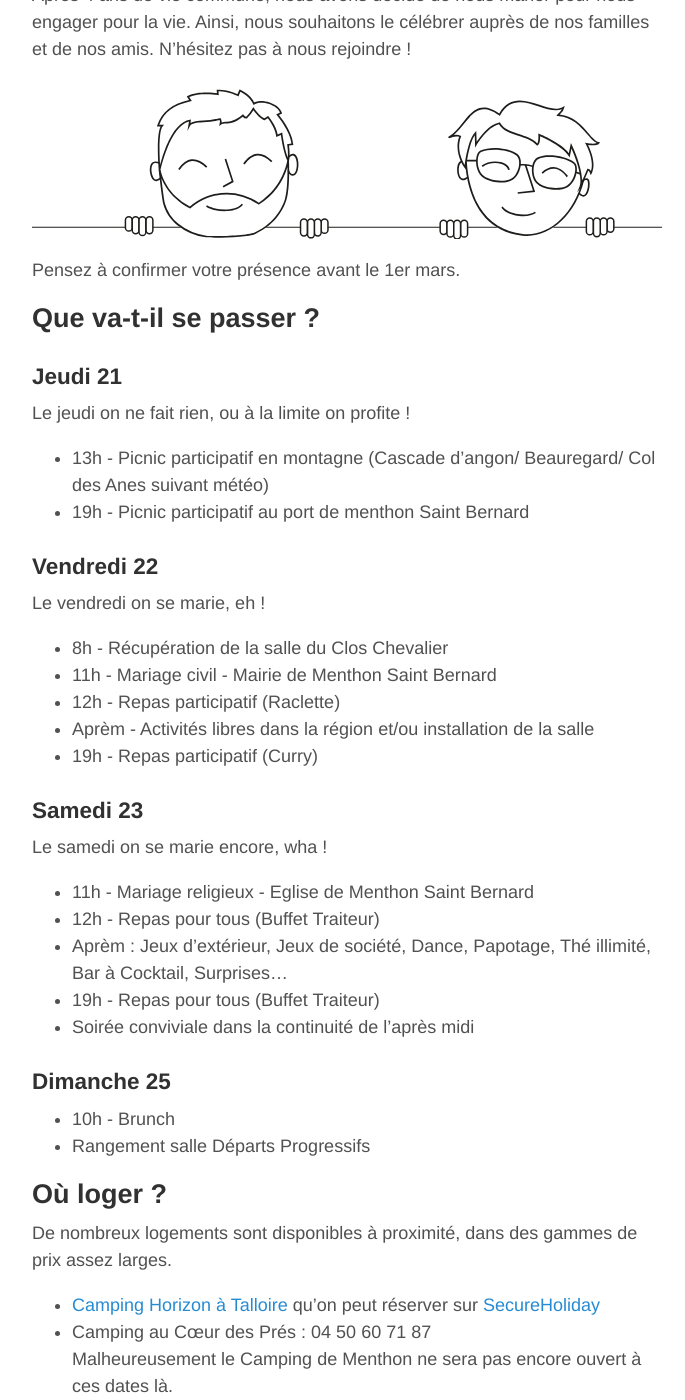
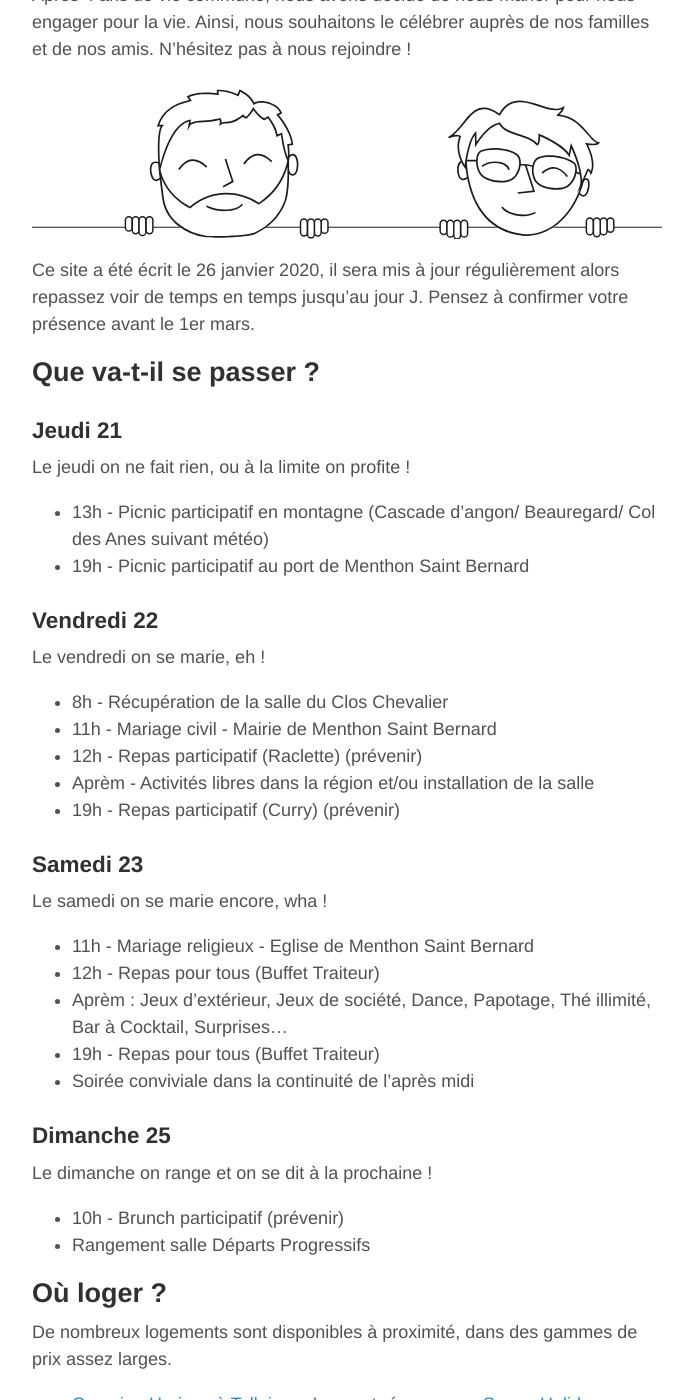
Before and after one commit to francoismarceau/blog, a Jekyll site: the page built from index.md, in a window 1280 px wide and 1400 px high, scrolled down 190 px. Shown: the whole window, without its empty margins (293-978 px from the left). Built offline with Jekyll 4.4.1, drawn with Linux system fonts in a browser that asks for light colours.

Commit message:
Update index.md

```diff
--- a/index.md
+++ b/index.md
@@ -7,6 +7,7 @@ Après 4 ans de vie commune, nous avons décidé de nous marier pour nous engage
 
 ![image de nous](/assets/banner.svg)
 
+Ce site a été écrit le 26 janvier 2020, il sera mis à jour régulièrement alors repassez voir de temps en temps jusqu'au jour J.
 Pensez à confirmer votre présence avant le 1er mars.
 
 
@@ -15,16 +16,16 @@ Pensez à confirmer votre présence avant le 1er mars.
 Le jeudi on ne fait rien, ou à la limite on profite !
 
 * 13h - Picnic participatif en montagne (Cascade d’angon/ Beauregard/ Col des Anes suivant météo)
-* 19h - Picnic participatif au port de menthon Saint Bernard
+* 19h - Picnic participatif au port de Menthon Saint Bernard
 
 ### Vendredi 22
 Le vendredi on se marie, eh !
 
 * 8h - Récupération de la salle du Clos Chevalier
 * 11h - Mariage civil - Mairie de Menthon Saint Bernard
-* 12h - Repas participatif (Raclette)
+* 12h - Repas participatif (Raclette) (prévenir)
 * Aprèm - Activités libres dans la région et/ou installation de la salle
-* 19h - Repas participatif (Curry)
+* 19h - Repas participatif (Curry) (prévenir)
 
 ### Samedi 23
 Le samedi on se marie encore, wha !
@@ -36,7 +37,8 @@ Le samedi on se marie encore, wha !
 * Soirée conviviale dans la continuité de l’après midi
 
 ### Dimanche 25
-* 10h - Brunch
+Le dimanche on range et on se dit à la prochaine !
+* 10h - Brunch participatif (prévenir)
 * Rangement salle
 Départs Progressifs
 
```
Also changed, not shown: other parts of index.md (+4 -1 lines).
